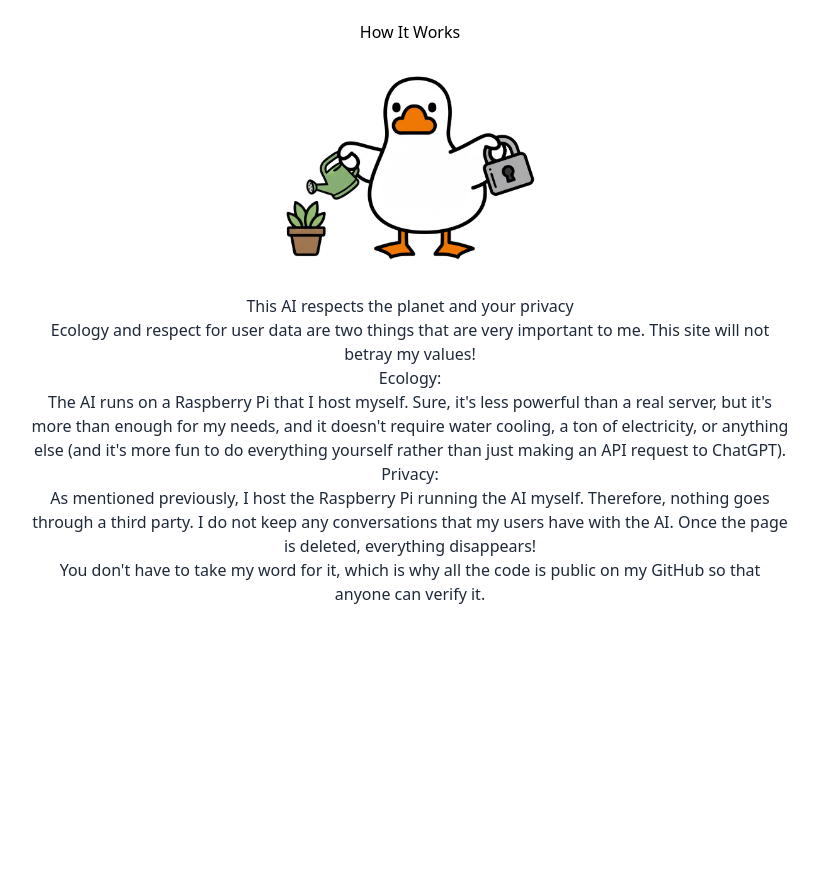
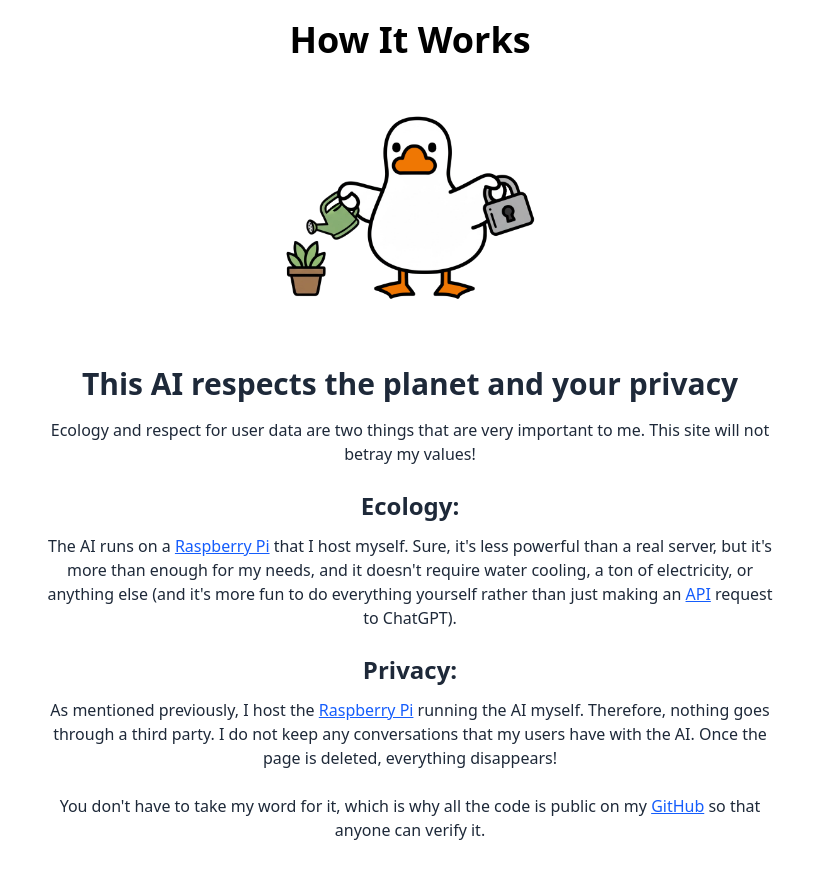
Before and after one commit to Gautierpicon/GP-Portfolio, an Astro site: page /how-it-works in a window 1280 px wide. Shown: the whole page, without its empty margins (230-1048 px from the left). Before the commit the page ends 800 px from the top, so only its background shows below. Built offline with nearby package versions, Linux system fonts and the light colour scheme; Astro itself is replaced by a stand-in of ours.

Commit message:
Translation from CSS to Tailwind

```diff
--- a/src/pages/how-it-works.astro
+++ b/src/pages/how-it-works.astro
@@ -7,42 +7,47 @@ const pageTitle = "GP's Portfolio >> HIW";
 ---
 
 <Layout pageTitle={pageTitle}>
-  <style is:global>
-    .custom-small-img {
-      max-width: 250px;
-      height: auto;
-      display: block;
-      margin-left: auto;
-      margin-right: auto;
-    }
-  </style>
+  <div class="flex flex-col items-center max-w-3xl mx-auto px-5 py-5 text-center">
+    <h1 class="text-4xl font-bold mb-6">How It Works</h1>
 
-    <div style={{
-        display: "flex",
-        flexDirection: "column",
-        alignItems: "center",
-        maxWidth: "800px",
-        margin: "0 auto",
-        padding: "20px",
-        textAlign: "center"
-    }}>
-        <h1>How It Works</h1>
-        <Image src={duckhiw} alt="Duck" class="custom-small-img" />
+    <Image
+      src={duckhiw}
+      alt="Duck"
+      class="max-w-[250px] h-auto block mx-auto mb-8"
+    />
+
     <main class="prose prose-lg text-gray-800 flex flex-col items-center">
-            <h2>This AI respects the planet and your privacy</h2>
-            <p>
-                Ecology and respect for user data are two things that are very important to me. This site will not betray my values!
+      <h2 class="text-3xl font-semibold mb-4">
+        This AI respects the planet and your privacy
+      </h2>
+
+      <p class="mb-6">
+        Ecology and respect for user data are two things that are very important to me.
+        This site will not betray my values!
       </p>
-            <h3>Ecology:</h3>
-            <p>
-                The AI runs on a <a href="https://www.raspberrypi.com/">Raspberry Pi</a> that I host myself. Sure, it's less powerful than a real server, but it's more than enough for my needs, and it doesn't require water cooling, a ton of electricity, or anything else (and it's more fun to do everything yourself rather than just making an <a href="https://en.wikipedia.org/wiki/API">API</a> request to ChatGPT).
+
+      <h3 class="text-2xl font-semibold mb-3">Ecology:</h3>
+
+      <p class="mb-6">
+        The AI runs on a <a href="https://www.raspberrypi.com/" class="text-blue-600 hover:text-blue-800 underline">Raspberry Pi</a> that I host myself.
+        Sure, it's less powerful than a real server, but it's more than enough for my needs,
+        and it doesn't require water cooling, a ton of electricity, or anything else
+        (and it's more fun to do everything yourself rather than just making an
+        <a href="https://en.wikipedia.org/wiki/API" class="text-blue-600 hover:text-blue-800 underline">API</a> request to ChatGPT).
       </p>
-            <h3>Privacy:</h3>
-            <p>
-                As mentioned previously, I host the <a href="https://www.raspberrypi.com/">Raspberry Pi</a> running the AI myself. Therefore, nothing goes through a third party. I do not keep any conversations that my users have with the AI. Once the page is deleted, everything disappears!
+
+      <h3 class="text-2xl font-semibold mb-3">Privacy:</h3>
+
+      <p class="mb-6">
+        As mentioned previously, I host the
+        <a href="https://www.raspberrypi.com/" class="text-blue-600 hover:text-blue-800 underline">Raspberry Pi</a> running the AI myself.
+        Therefore, nothing goes through a third party. I do not keep any conversations that
+        my users have with the AI. Once the page is deleted, everything disappears!
       </p>
-            <p>
-                You don't have to take my word for it, which is why all the code is public on my <a href="https://github.com/Gautierpicon/Portfolio">GitHub</a> so that anyone can verify it.
+
+      <p class="mb-6">
+        You don't have to take my word for it, which is why all the code is public on my
+        <a href="https://github.com/Gautierpicon/Portfolio" class="text-blue-600 hover:text-blue-800 underline">GitHub</a> so that anyone can verify it.
       </p>
     </main>
   </div>
```
Lines whose indentation alone changed are shown as unchanged.
